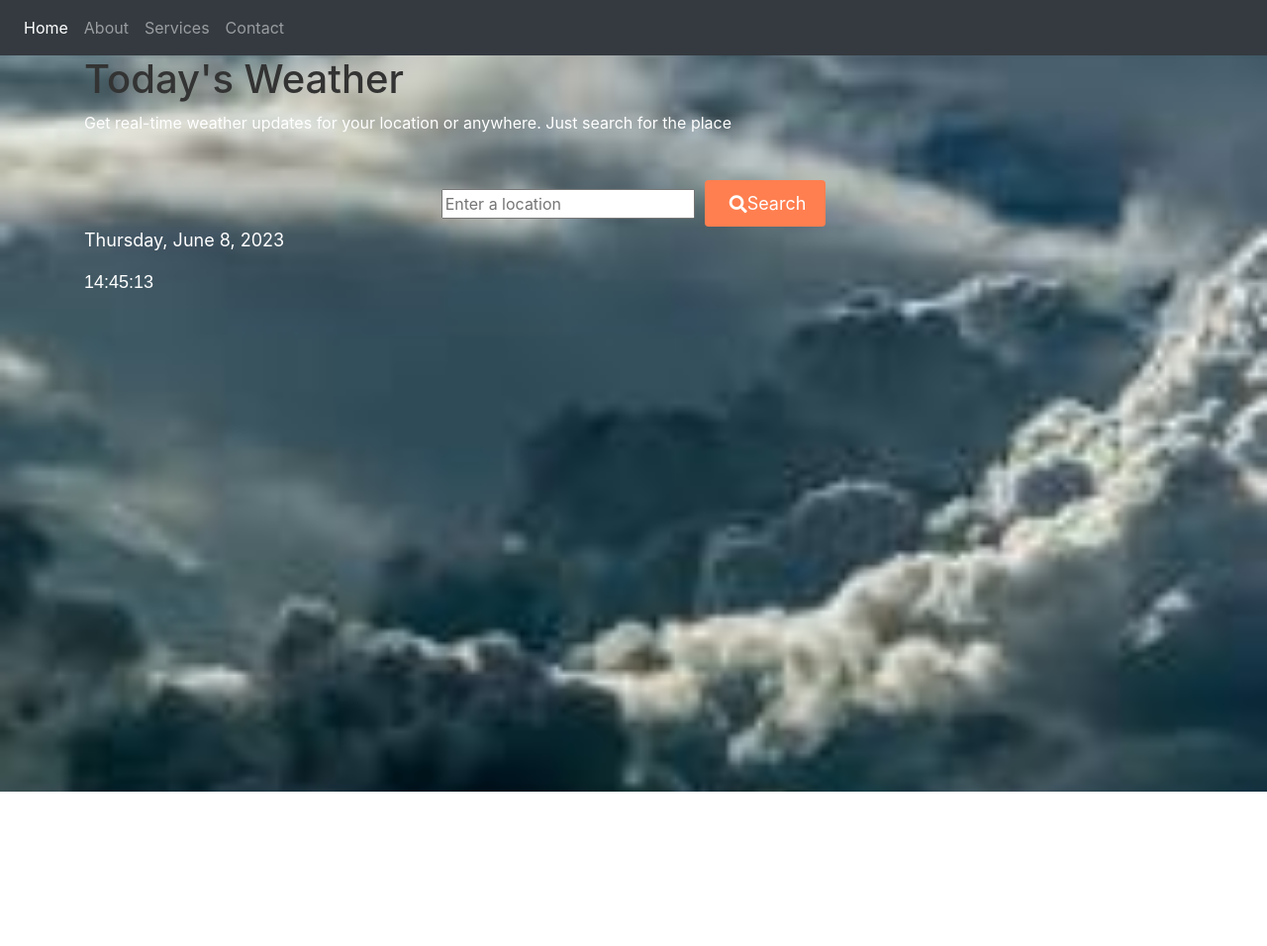
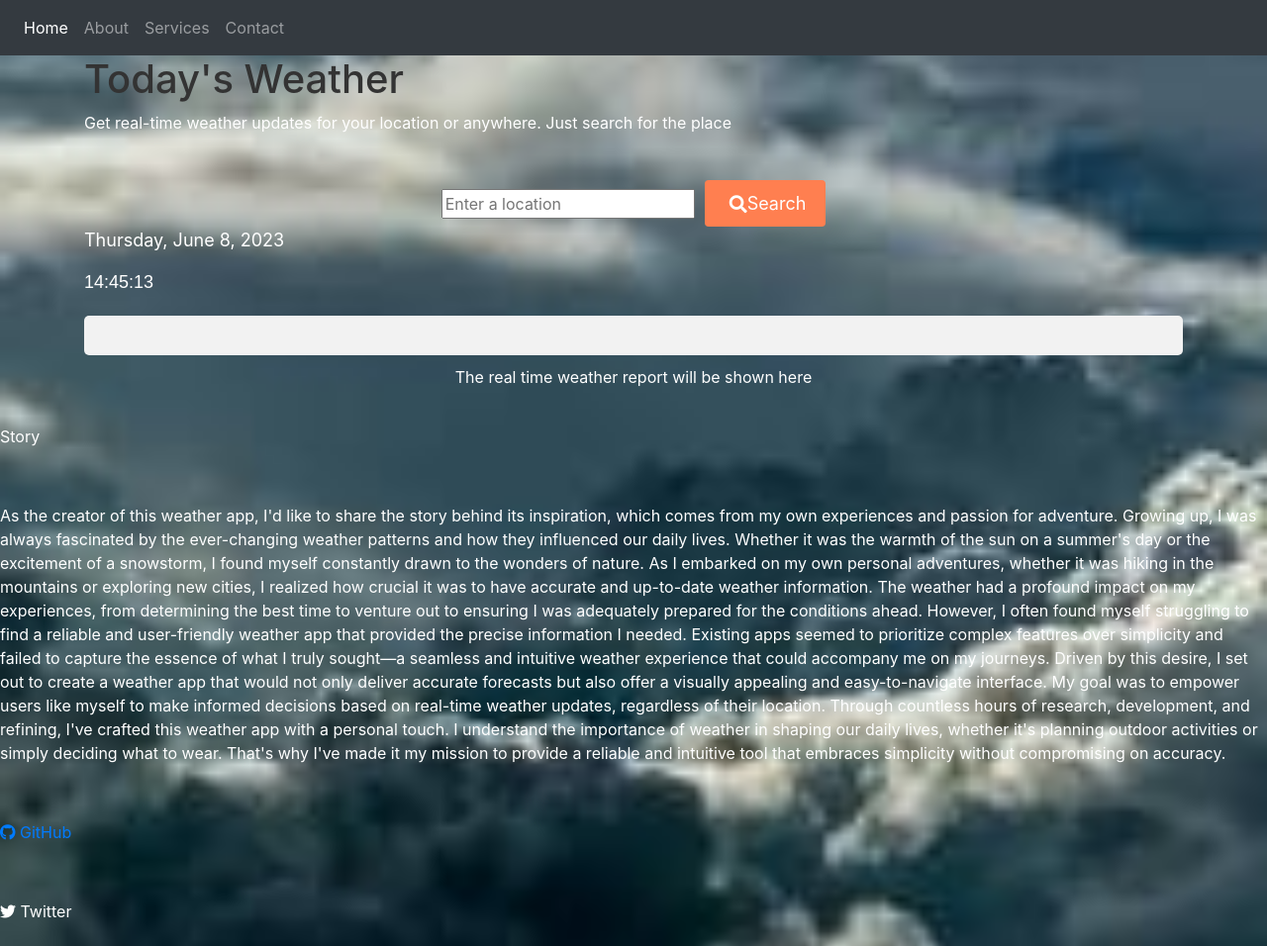
Before and after one commit to OfficialEcho95/landing_page, a plain HTML site: page index.html in a window 1280 px wide. Shown: the top 956 px of the page at 99% size. Before the commit the page ends 800 px from the top, so only its background shows below. Drawn offline with nearby package versions, Linux system fonts and the light colour scheme.

Commit message:
added github and twitter link

```diff
--- a/index.html
+++ b/index.html
@@ -49,6 +49,16 @@
                 <p id="date"></p>
                 <p id="time" class="wall-clock"></p>
                 <p id="location"></p>
+            </div>
+
+            <div class="weather-info">
+                <!-- Weather information will be dynamically added here -->
+            </div>
+            <div id="weather-report">
+                <div class="weather-icons">
+                    <p>The real time weather report will be shown here</p>
+
+                </div>
             </div>
         </div>
     </div>
@@ -123,6 +133,9 @@
                     locationElement.textContent = "Location information is unavailable.";
                 }
             });
+
+            // Fetch weather data
+            fetchWeatherData(latitude, longitude);
         }
 
         // Function to handle geolocation errors
@@ -143,10 +156,74 @@
             }
         }
 
+        // Function to fetch weather data from OpenWeatherMap API
+        function fetchWeatherData(latitude, longitude) {
+            var apiKey = 'YOUR_OPENWEATHERMAP_API_KEY'; // Replace with your OpenWeatherMap API key
+
+            var apiUrl = `https://api.openweathermap.org/data/2.5/weather?lat=${latitude}&lon=${longitude}&appid=${apiKey}`;
+
+            fetch(apiUrl)
+                .then(response => response.json())
+                .then(data => {
+                    console.log('Weather Data:', data);
+
+                    // Extract and display relevant weather information
+                    var temperature = data.main.temp;
+                    var description = data.weather[0].description;
+
+                    var weatherReport = `Current temperature: ${temperature}°C<br>Weather description: ${description}`;
+                    document.querySelector('.weather-info').innerHTML = weatherReport;
+                })
+                .catch(error => {
+                    console.log('Error:', error);
+                    document.querySelector('.weather-info').textContent = "Failed to fetch weather data.";
+                });
+        }
+
         // Call the functions to update the time and get user's location
         updateTime();
         getLocation();
     </script>
+
+    <div id="about">
+        <p>
+            Story
+        </p>
+        <p>
+            As the creator of this weather app, I'd like to share the story behind its inspiration, which comes from my
+            own experiences and passion for adventure.
+
+            Growing up, I was always fascinated by the ever-changing weather patterns and how they influenced our daily
+            lives. Whether it was the warmth of the sun on a summer's day or the excitement of a snowstorm, I found
+            myself constantly drawn to the wonders of nature.
+
+            As I embarked on my own personal adventures, whether it was hiking in the mountains or exploring new cities,
+            I realized how crucial it was to have accurate and up-to-date weather information. The weather had a
+            profound impact on my experiences, from determining the best time to venture out to ensuring I was
+            adequately prepared for the conditions ahead.
+
+            However, I often found myself struggling to find a reliable and user-friendly weather app that provided the
+            precise information I needed. Existing apps seemed to prioritize complex features over simplicity and failed
+            to capture the essence of what I truly sought—a seamless and intuitive weather experience that could
+            accompany me on my journeys.
+
+            Driven by this desire, I set out to create a weather app that would not only deliver accurate forecasts but
+            also offer a visually appealing and easy-to-navigate interface. My goal was to empower users like myself to
+            make informed decisions based on real-time weather updates, regardless of their location.
+
+            Through countless hours of research, development, and refining, I've crafted this weather app with a
+            personal touch. I understand the importance of weather in shaping our daily lives, whether it's planning
+            outdoor activities or simply deciding what to wear. That's why I've made it my mission to provide a reliable
+            and intuitive tool that embraces simplicity without compromising on accuracy.
+        </p>
+        <p><a href="https://github.com/officialecho95/landing_page", target="_blank">
+            <i class="fab fa-github"></i> GitHub
+        </a></p>
+        <p>
+            <a href="https://twitter.com/EchoChukwu", target="_blank"></a>
+            <i class="fab fa-twitter"></i> Twitter
+        </a></p>
+    </div>
 </body>
 
 </html>
--- a/intro.css
+++ b/intro.css
@@ -110,3 +110,34 @@ header {
 .menu-toggle input:checked ~ span:nth-of-type(3) {
     transform: rotate(-45deg) translate(6px, -6px);
 }
+
+.weather-info {
+    display: flex;
+    align-items: center;
+    justify-content: center;
+    flex-direction: column;
+    margin-top: 20px;
+    padding: 10px;
+    background-color: #f2f2f2;
+    border-radius: 5px;
+    font-size: 18px;
+    height: 40px;
+}
+
+.weather-icons {
+    display: flex;
+    align-items: center;
+    justify-content: center;
+    margin-top: 10px;
+}
+
+#weather-report .weather-icons p {
+    color: white;
+    align-content:last baseline;
+}
+
+#about p {
+    padding: 20px 0 20px 0;
+    /* align-items: flex-start; */
+    justify-content: left;
+}
```
